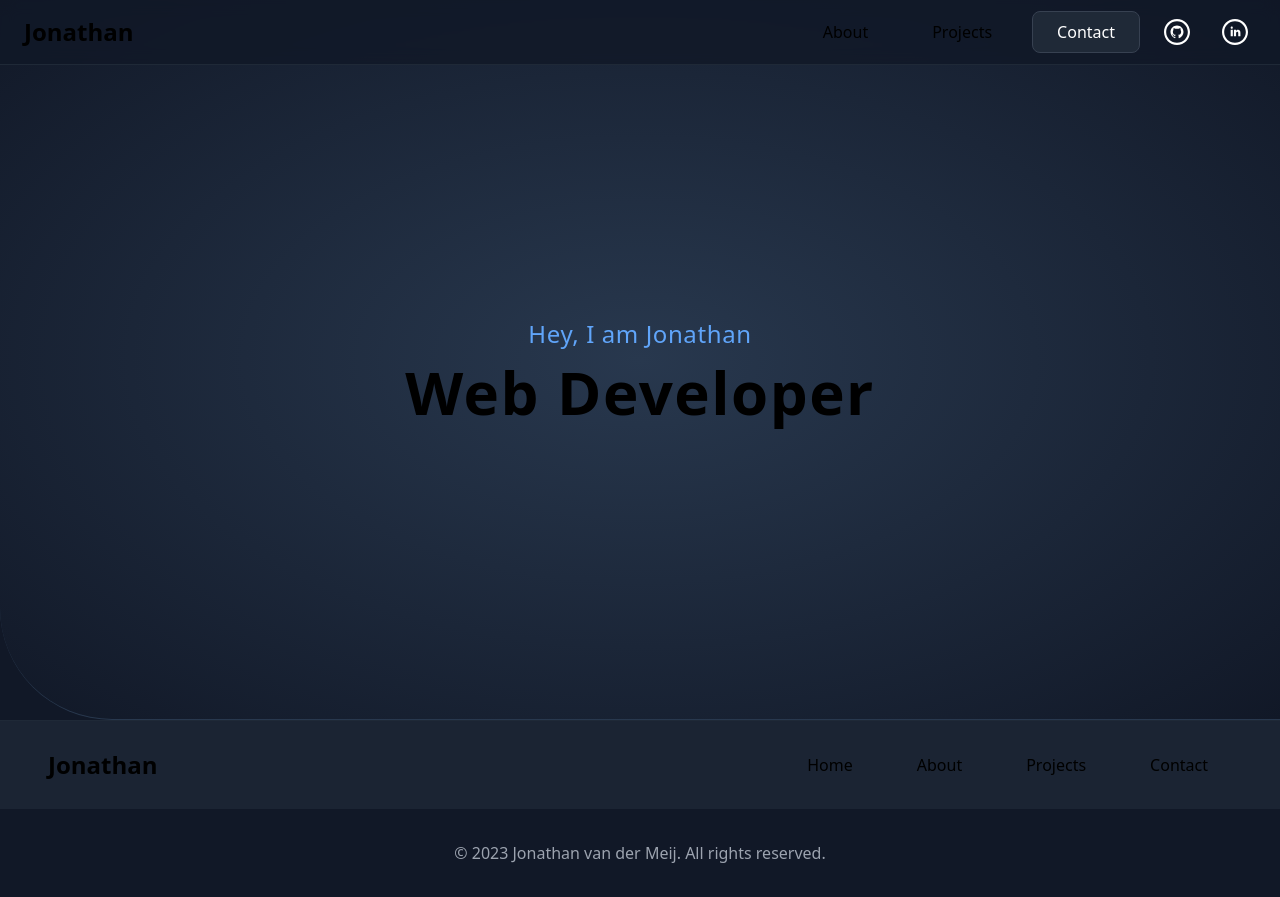
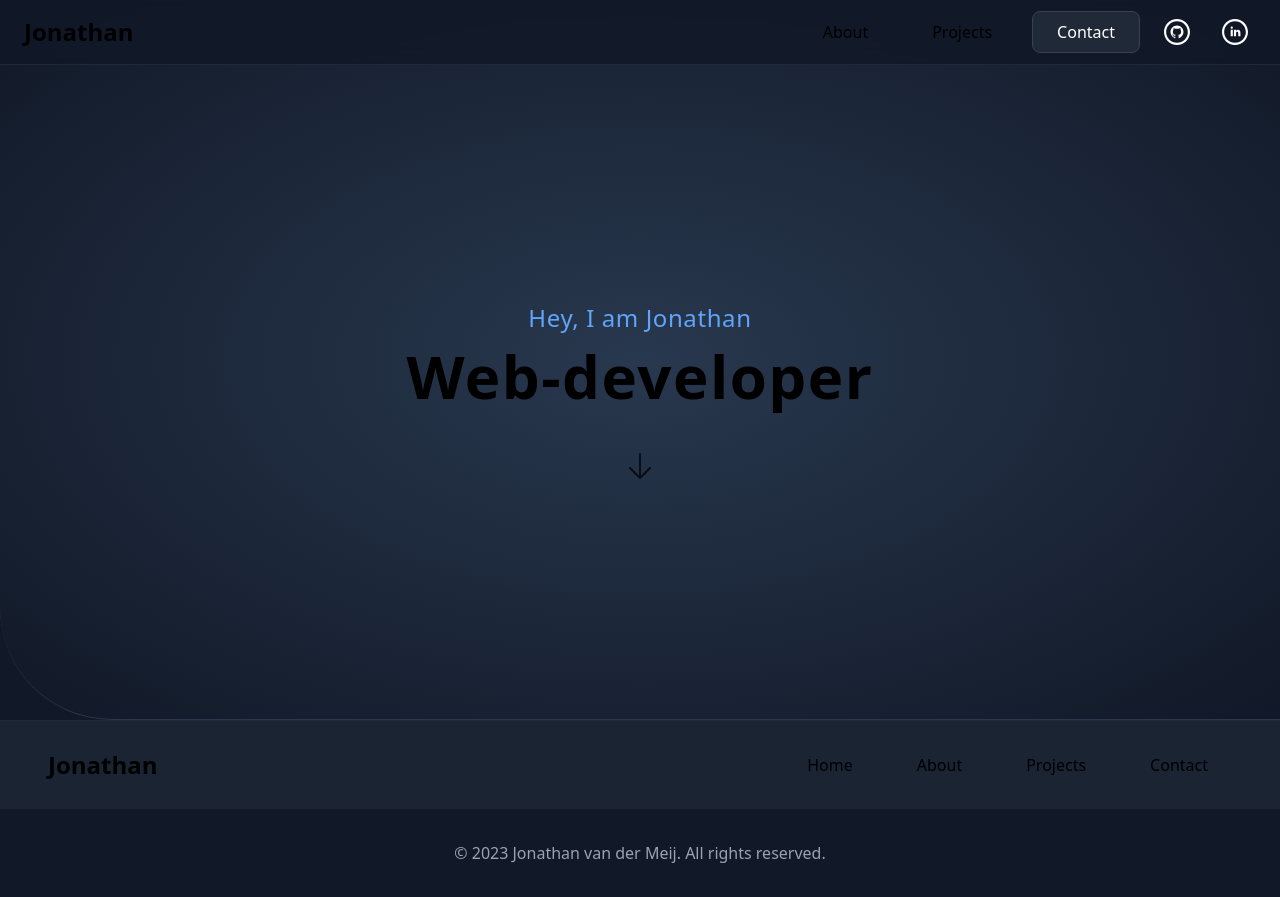
Before and after one commit to Jonathanmeij/portfolio-next, a Next.js app: page /Header in a window 1280 px wide. Built offline with nearby package versions, Linux system fonts and the light colour scheme.

Commit message:
fixed text and added scroll arrow

```diff
--- a/pages/Header.tsx
+++ b/pages/Header.tsx
@@ -31,15 +31,15 @@ export default function Header() {
         >
             <Container className="flex flex-col items-center justify-center w-full h-full gap-8 m-auto">
                 <h1
-                    className={`flex flex-col items-center gap-3 transition ease-in-out delay-100 duration-1000 ${
+                    className={`flex flex-col items-center md:gap-3 transition ease-in-out delay-100 duration-1000 ${
                         inView ? "opacity-100" : "opacity-0"
                     }`}
                 >
                     <span className="text-2xl tracking-wide text-blue-400">
                         Hey, I am Jonathan
                     </span>
-                    <span className="text-5xl font-bold tracking-wide md:text-6xl">
-                        Web Developer
+                    <span className="text-[2.6rem] text-center font-bold tracking-wide md:text-6xl">
+                        Web-developer
                     </span>
                     <span className="text-2xl font-medium tracking-wide md:text-3xl">
                     </span>
@@ -61,6 +61,10 @@ export default function Header() {
                     {/*>*/}
                     {/*    Contact*/}
                     {/*</Button>*/}
+                    <svg xmlns="http://www.w3.org/2000/svg" fill="none" viewBox="0 0 24 24" strokeWidth={1.5} stroke="currentColor" className="w-8 h-8 animate-pulse duration-400">
+                        <path strokeLinecap="round" strokeLinejoin="round" d="M19.5 13.5L12 21m0 0l-7.5-7.5M12 21V3" />
+                    </svg>
+
                 </div>
             </Container>
         </div>
```
